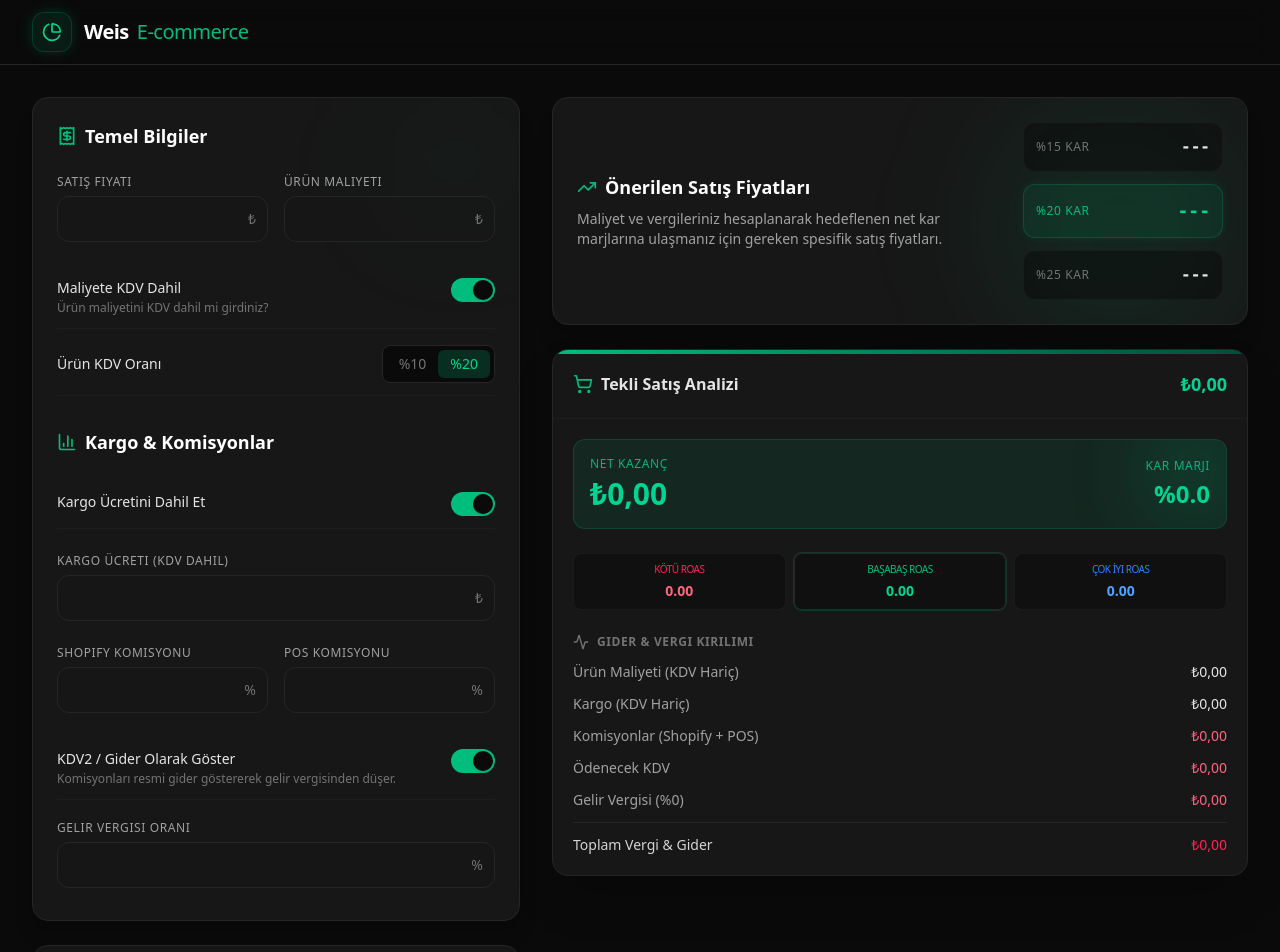
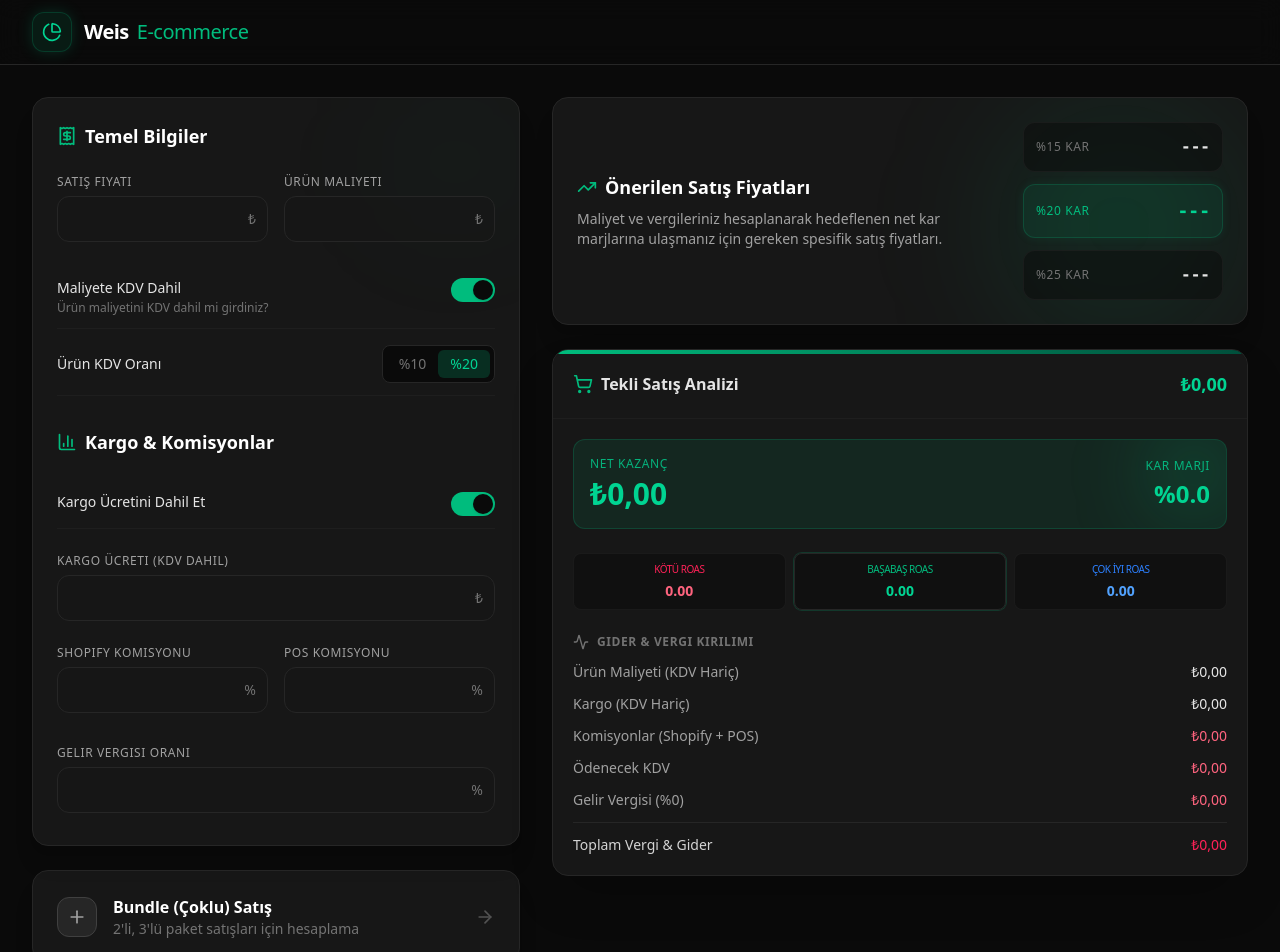
Before and after one commit to ardakie/e-ticaret-kazanc-hesaplayici, a React (Vite) app: page / in a window 1280 px wide. Shown: the top 952 px of the page. Built offline with nearby package versions, Linux system fonts and the light colour scheme.

Commit message:
KDV2 özelliği ve ilgili mantık kaldırıldı

```diff
--- a/src/App.tsx
+++ b/src/App.tsx
@@ -190,7 +190,6 @@ export default function App() {
   const [shopifyComm, setShopifyComm] = useState<number | ''>('');
   const [posComm, setPosComm] = useState<number | ''>('');
   const [incomeTaxRate, setIncomeTaxRate] = useState<number | ''>('');
-  const [kdv2Enabled, setKdv2Enabled] = useState<boolean>(true);
 
   // Bundle Inputs
   const [bundleEnabled, setBundleEnabled] = useState<boolean>(false);
@@ -225,14 +224,13 @@ export default function App() {
 
     // Commissions
     const commTotal = sellPrice * ((sComm + pComm) / 100);
-    const expenseComm = kdv2Enabled ? commTotal : 0; // If KDV2 is processed, it's an official expense
 
     // VAT to Pay (Devlet)
     let kdv_odenecek = kdv_satis - kdv_alis - kdv_kargo;
     kdv_odenecek = Math.max(0, kdv_odenecek); // Devreden KDV is not paid this month
 
     // Gross Profit
-    const profit_brut = s_exVat - c_exVat - sh_exVat - expenseComm;
+    const profit_brut = s_exVat - c_exVat - sh_exVat - commTotal;
 
     // Income Tax
     const tax_gelir = Math.max(0, profit_brut * (taxRate / 100));
@@ -264,8 +262,8 @@ export default function App() {
     };
   };
 
-  const singleResult = useMemo(() => calculate(price, 1), [price, cost, costIncludesVat, shipping, includeShipping, vatRate, shopifyComm, posComm, incomeTaxRate, kdv2Enabled]);
-  const bundleResult = useMemo(() => calculate(bundlePrice, bundleQty), [bundlePrice, bundleQty, cost, costIncludesVat, shipping, includeShipping, vatRate, shopifyComm, posComm, incomeTaxRate, kdv2Enabled]);
+  const singleResult = useMemo(() => calculate(price, 1), [price, cost, costIncludesVat, shipping, includeShipping, vatRate, shopifyComm, posComm, incomeTaxRate]);
+  const bundleResult = useMemo(() => calculate(bundlePrice, bundleQty), [bundlePrice, bundleQty, cost, costIncludesVat, shipping, includeShipping, vatRate, shopifyComm, posComm, incomeTaxRate]);
 
   // Recommended Price Logic (Exact Mathematical Calculation for 20% Net Margin)
   const recommendedPrices = useMemo(() => {
@@ -282,7 +280,7 @@ export default function App() {
     const sh_exVat = activeShipping / 1.20;
 
     const C_fixed = c_exVat + sh_exVat;
-    const S_factor = (1 / (1 + vRate)) - (((sComm + pComm) / 100) * (kdv2Enabled ? 1 : 0));
+    const S_factor = (1 / (1 + vRate)) - ((sComm + pComm) / 100);
     const taxMultiplier = 1 - (taxRate / 100);
 
     const calculatePriceForMargin = (targetMargin: number) => {
@@ -302,7 +300,7 @@ export default function App() {
       margin20: calculatePriceForMargin(0.20),
       margin25: calculatePriceForMargin(0.25),
     };
-  }, [cost, costIncludesVat, shipping, includeShipping, vatRate, shopifyComm, posComm, incomeTaxRate, kdv2Enabled]);
+  }, [cost, costIncludesVat, shipping, includeShipping, vatRate, shopifyComm, posComm, incomeTaxRate]);
 
   return (
     <div className="min-h-screen bg-neutral-950 text-neutral-200 font-sans pb-20 selection:bg-emerald-500/30">
@@ -380,14 +378,8 @@ export default function App() {
                 <InputField label="POS Komisyonu" value={posComm} onChange={setPosComm} suffix="%" />
               </div>
 
-              <div className="space-y-1 mb-2 relative z-10">
-                <Toggle
-                  label="KDV2 / Gider Olarak Göster"
-                  description="Komisyonları resmi gider göstererek gelir vergisinden düşer."
-                  enabled={kdv2Enabled}
-                  onChange={setKdv2Enabled}
-                />
-                <div className="pt-4">
+              <div className="space-y-4 mb-2 relative z-10">
+                <div className="pt-2">
                   <InputField label="Gelir Vergisi Oranı" value={incomeTaxRate} onChange={setIncomeTaxRate} suffix="%" />
                 </div>
               </div>
```
